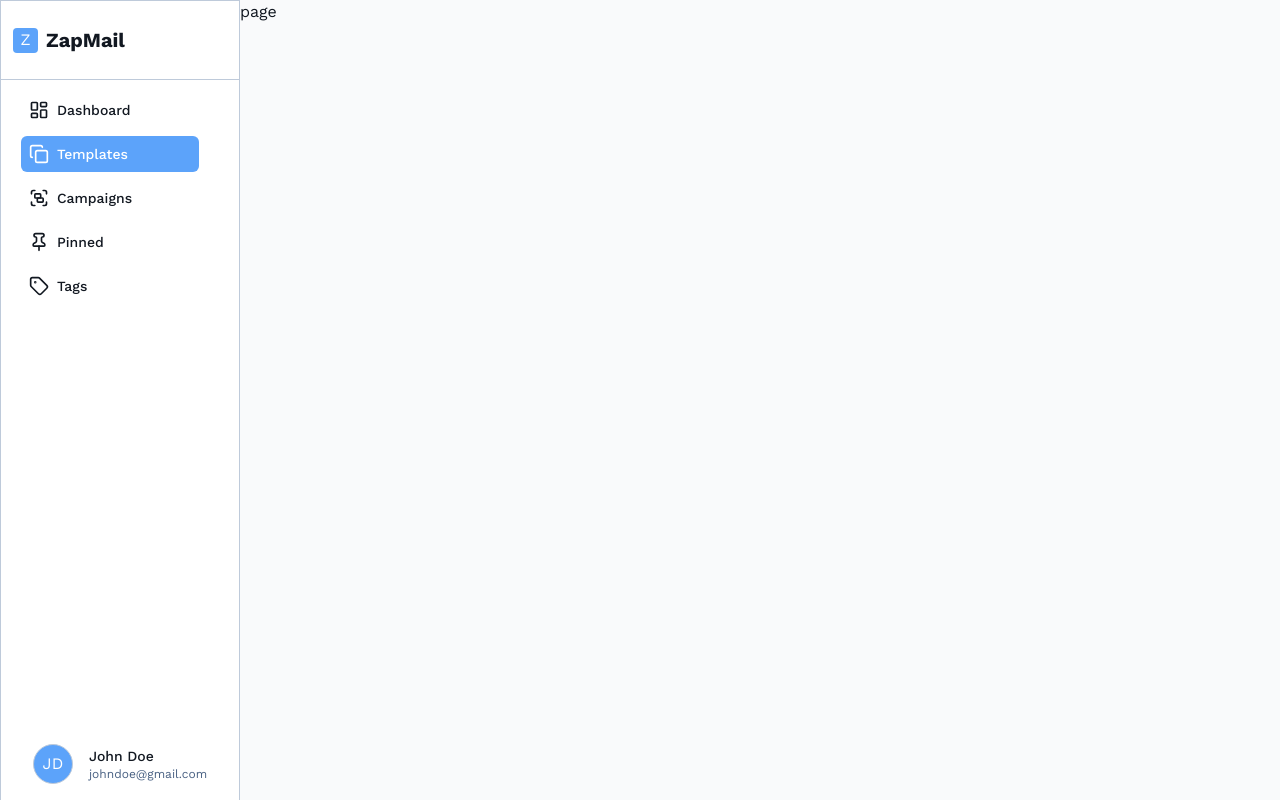
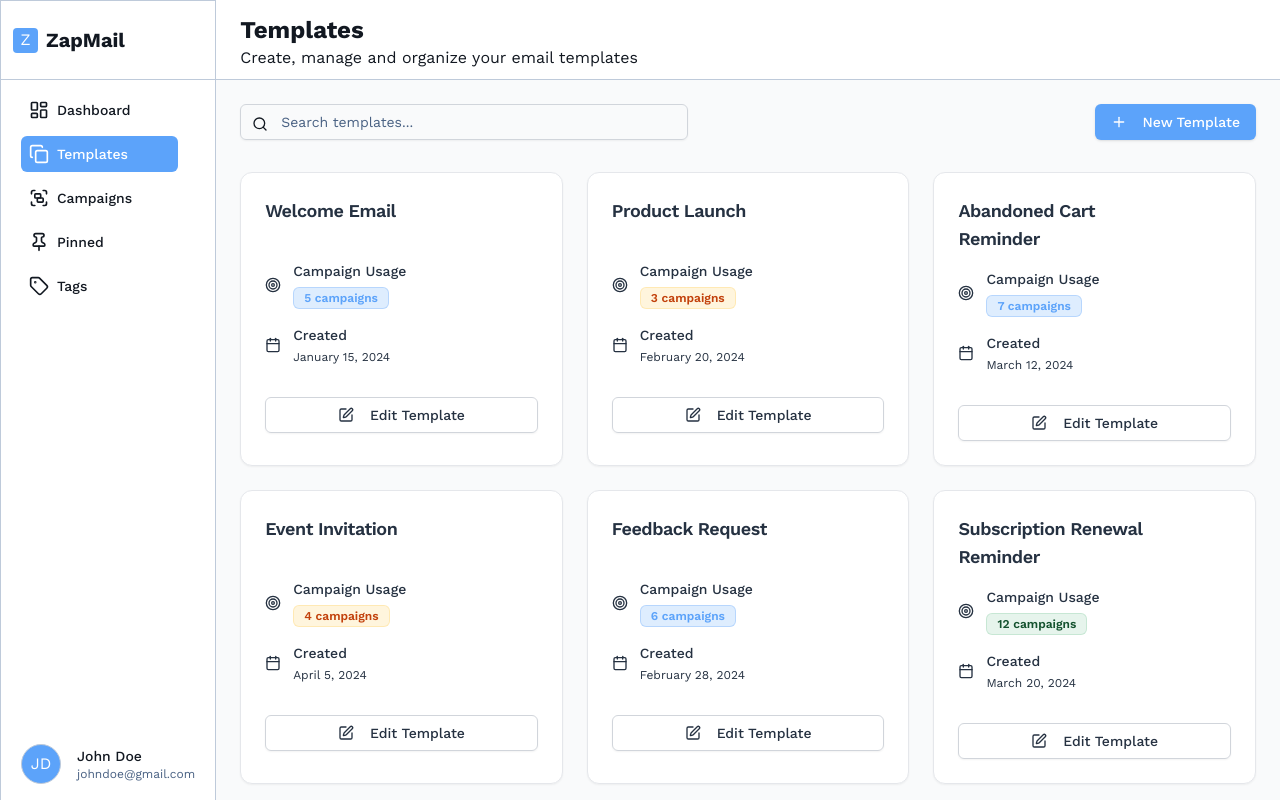
Before and after one commit to anuragdaksh7/zap-frontend, a Next.js app: page /user/templates in a window 1280 px wide. Built offline with nearby package versions, Linux system fonts and the light colour scheme.

Commit message:
chore: update package-lock.json

```diff
--- a/app/(root)/user/templates/page.tsx
+++ b/app/(root)/user/templates/page.tsx
@@ -1,10 +1,210 @@
-import React from 'react'
-const page = () => {
+"use client";
+
+import { useState } from "react";
+import Link from "next/link";
+import { Button } from "@/components/ui/button";
+import { Input } from "@/components/ui/input";
+import { Card, CardContent, CardHeader, CardTitle } from "@/components/ui/card";
+import { Badge } from "@/components/ui/badge";
+import {
+  Search,
+  Plus,
+  Edit,
+  Calendar,
+  Mail,
+  Target,
+  Trash2,
+} from "lucide-react";
+import { templateList } from "@/lib/data/templatesData";
+
+export default function TemplatesPage() {
+  const [searchTerm, setSearchTerm] = useState("");
+  const [templates, setTemplates] = useState(templateList);
+
+  const filterTemplates = templates.filter(
+    (template) =>
+      template.name.toLowerCase().includes(searchTerm.toLowerCase()) ||
+      template.subject.toLowerCase().includes(searchTerm.toLowerCase())
+  );
+
+  const dateFormat = (dateString: string) => {
+    const date = new Date(dateString);
+    return date.toLocaleDateString("en-US", {
+      year: "numeric",
+      month: "long",
+      day: "numeric",
+    });
+  };
+
+  const handleDelete = (id: string) => {
+    const confirm = window.confirm(
+      "Are you sure you want to delete this template?"
+    );
+    if (confirm) {
+      setTemplates((prev) => prev.filter((template) => template.id !== id));
+    }
+  };
+
+  const getTemplateColor = (campaignsUsed: number) => {
+    if (campaignsUsed >= 10)
+      return "bg-accent/20 text-accent-foreground border-accent/30";
+    if (campaignsUsed >= 5) return "bg-cta/20 text-cta border-cta/30";
+    return "bg-warning/20 text-orange-700 border-warning/30";
+  };
+
   return (
-    <div className=''>
-      page
+    <div className="min-h-screen w-full bg-anti-flash-white overflow-x-hidden">
+      <main className="flex-1 w-full ">
+        <header className="w-full bg-white text-foreground border-b-[1px] px-6 pt-1 h-[10vh] flex-between">
+          <div className="flex flex-col">
+            <h1 className="text-2xl font-bold text-charcoal">Templates</h1>
+            <p className="text-medium-gray">
+              Create, manage and organize your email templates
+            </p>
+          </div>
+        </header>
+
+        <div className="w-full px-4 md:px-6 py-6">
+          <div className="flex flex-col sm:flex-row justify-between items-start sm:items-center gap-4 mb-8">
+            <div className="relative max-w-md w-full">
+              <Search className="absolute left-3 top-3 h-4 w-4 text-medium-gray" />
+              <Input
+                placeholder="Search templates..."
+                value={searchTerm}
+                onChange={(e) => setSearchTerm(e.target.value)}
+                className="pl-10 border-gray-300 focus:border-cta focus:ring-cta"
+              />
+            </div>
+            <Button className="bg-cta hover:bg-cta-hover text-white w-full sm:w-auto">
+              <Plus className="w-4 h-4 mr-2" />
+              New Template
+            </Button>
+          </div>
+
+          {/* Templates Grid */}
+          {filterTemplates.length > 0 ? (
+            <div className="grid grid-cols-1 md:grid-cols-2 lg:grid-cols-3 gap-6">
+              {filterTemplates.map((template) => (
+                <Card
+                  key={template.id}
+                  className="border-gray-200 shadow-sm hover:shadow-lg transition-all duration-300 hover:scale-[1.02] group relative overflow-hidden"
+                >
+                  <CardHeader className="pb-4">
+                    <div className="flex justify-between items-start">
+                      <CardTitle className="text-lg text-charcoal group-hover:text-cta transition-colors  min-h-[3rem] line-clamp-2">
+                        {template.name}
+                      </CardTitle>
+                      <div className="flex gap-1 opacity-0 group-hover:opacity-100 transition-opacity">
+                        {/* edit template */}
+                        <Link href={`/user/templates/${template.id}/edit`}>
+                          <Button
+                            variant="ghost"
+                            size="sm"
+                            className="h-8 w-8 p-0 hover:bg-cta hover:text-white"
+                          >
+                            <Edit className="w-4 h-4" />
+                          </Button>
+                        </Link>
+                        {/* delete template */}
+                        <Button
+                          variant="ghost"
+                          size="sm"
+                          className="h-8 w-8 p-0 hover:bg-red-500 hover:text-white"
+                          onClick={() => handleDelete(template.id)}
+                        >
+                          <Trash2 className="w-4 h-4" />
+                        </Button>
+                      </div>
+                    </div>
+                  </CardHeader>
+
+                  <CardContent className="space-y-4">
+                    {/* Usage Stats */}
+                    <div className="flex items-center gap-3">
+                      <Target className="w-4 h-4 text-medium-gray flex-shrink-0" />
+                      <div className="flex-1">
+                        <p className="text-sm font-medium text-charcoal mb-1">
+                          Campaign Usage
+                        </p>
+                        <Badge
+                          variant="outline"
+                          className={`text-xs ${getTemplateColor(
+                            template.campaignsUsed
+                          )}`}
+                        >
+                          {template.campaignsUsed} campaigns
+                        </Badge>
+                      </div>
+                    </div>
+
+                    {/* Created Date */}
+                    <div className="flex items-center gap-3">
+                      <Calendar className="w-4 h-4 text-medium-gray flex-shrink-0" />
+                      <div className="flex-1">
+                        <p className="text-sm font-medium text-charcoal mb-1">
+                          Created
+                        </p>
+                        <p className="text-xs text-medium-gray">
+                          {dateFormat(template.createdDate)}
+                        </p>
+                      </div>
+                    </div>
+
+                    {/* Edit Button */}
+                    <Link
+                      href={`/user/templates/${template.id}/edit`}
+                      className="block"
+                    >
+                      <Button
+                        variant="outline"
+                        className="w-full mt-4 border-gray-300 hover:border-cta hover:text-cta hover:bg-cta/5 group-hover:hidden"
+                      >
+                        <Edit className="w-4 h-4 mr-2" />
+                        Edit Template
+                      </Button>
+                    </Link>
+                  </CardContent>
+
+                  {/* Subject animation */}
+                  <div className="absolute inset-x-0 bottom-0 bg-gradient-to-t from-cta via-cta to-transparent text-white p-4 transform translate-y-full group-hover:translate-y-0 transition-transform duration-300 ease-out">
+                    <div className="flex items-center gap-2">
+                      <Mail className="w-4 h-4 flex-shrink-0" />
+                      <div>
+                        <p className="text-xs font-medium opacity-90">
+                          Subject
+                        </p>
+                        <p className="text-sm font-semibold line-clamp-3">
+                          {template.subject}
+                        </p>
+                      </div>
+                    </div>
+                  </div>
+                </Card>
+              ))}
+            </div>
+          ) : (
+            <div className="text-center py-20">
+              <div className="mx-auto w-16 h-16 bg-gray-100 rounded-full flex items-center justify-center mb-4">
+                <Mail className="w-8 h-8 text-medium-gray" />
+              </div>
+              <h3 className="text-lg font-medium text-charcoal mb-2">
+                No templates found
+              </h3>
+              <p className="text-medium-gray mb-6">
+                {searchTerm
+                  ? "No templates match your search criteria."
+                  : "Get started by creating your first email template."}
+              </p>
+              {!searchTerm && (
+                <Button className="bg-cta hover:bg-cta-hover text-white">
+                  <Plus className="w-4 h-4 mr-2" />
+                  Create Your First Template
+                </Button>
+              )}
+            </div>
+          )}
+        </div>
+      </main>
     </div>
-  )
+  );
 }
-
-export default page
```
Also changed, not shown: 1 other file (tests, documents, lock files or other folders).
